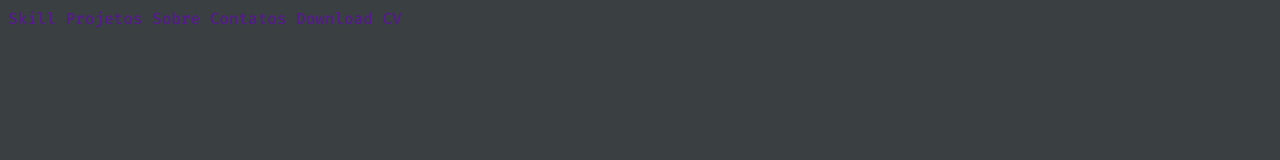
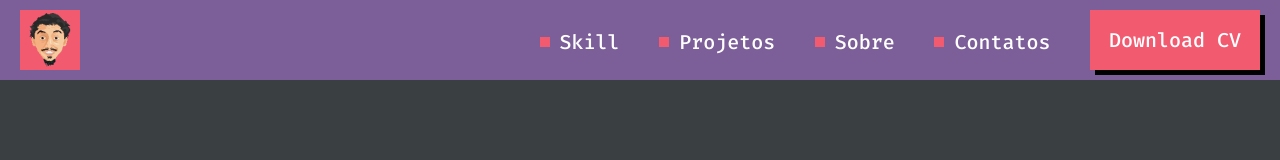
Before and after one commit to mache-k/First-Program, a plain HTML site: page index.html in a window 1280 px wide. Drawn offline with Linux system fonts and the light colour scheme.

Commit message:
Create header's components MK

```diff
--- a/Components/header/main-header.css
+++ b/Components/header/main-header.css
@@ -1,8 +1,15 @@
-.main-header .main-navigation{
+.main-header{
+    display: flex;
+    background-color: #7C5E99;
+    height: 80px;
+    width: 100%;
     font-family: 'Fira Code';
     text-decoration: none;
+    padding-top: 10px;
+    padding-bottom: 10px;
+    box-sizing: border-box;
+    justify-content: space-between;
+    padding-right: 20px;
+    padding-left: 20px;
+
 }
-
-.main-header .navigation-anchor{
-    text-decoration: none;
-}
--- /dev/null
+++ b/Components/header/navigation-anchor.css
@@ -0,0 +1,19 @@
+.navigation-anchor{
+    display: inline-flex;
+    align-items: center;
+    text-decoration: none;
+    color: #fff;
+    font-size: 20px;
+    line-height: 27px;
+    font-weight: 500;
+    margin-right: 30px;
+}
+
+.navigation-anchor::before{
+    content: "";
+    width: 10px;
+    height: 10px;
+    background-color:#F25A70;
+    margin-right: 10px;
+
+}
--- /dev/null
+++ b/Components/main-reset.css
@@ -0,0 +1,4 @@
+header, body{
+    margin: 0px;
+    padding: 0px;
+}
--- /dev/null
+++ b/Components/main_btn.css
@@ -0,0 +1,14 @@
+.main_btn{
+    display: inline-flex;
+    font-family: inherit;
+    background-color:#F25A70 ;
+    box-shadow: 5px 5px 0 #000;
+    color: #fff;
+    font-size: 20px;
+    width: 170px;
+    height: 60px;
+    text-decoration: none;
+    align-items: center;
+    justify-content: center;
+
+}
--- a/index.html
+++ b/index.html
@@ -6,21 +6,23 @@
     <link rel="preconnect" href="https://fonts.googleapis.com">
     <link rel="preconnect" href="https://fonts.gstatic.com" crossorigin>
     <link href="https://fonts.googleapis.com/css2?family=Fira+Code:wght@300;500&display=swap" rel="stylesheet">
+    <link rel="stylesheet" href="Components/main-reset.css">
     <link rel="stylesheet" href="Components/body/main-body.css">
     <link rel="stylesheet" href="Components/header/main-header.css">
+    <link rel="stylesheet" href="Components/main_btn.css">
+    <link rel="stylesheet" href="Components/header/navigation-anchor.css">
 
 </head>
 <body class="main-body">
     <header class="main-header">
+        <img src="assets/img/header/logo.png" alt="Logo MB">
         <nav class="main-navigation">
             <a class="navigation-anchor" href="" lang="en">Skill</a>
             <a class="navigation-anchor" href="">Projetos</a>
             <a class="navigation-anchor" href="">Sobre</a>
             <a class="navigation-anchor" href="">Contatos</a>
-            <a class="navigation-anchor" href="" lang="en">Download CV</a>
+            <a class="main_btn" href="" lang="en">Download CV</a>
         </nav>
     </header>
-
-
 </body>
 </html>
```
Also changed, not shown: assets/img/header/logo.png (added).
